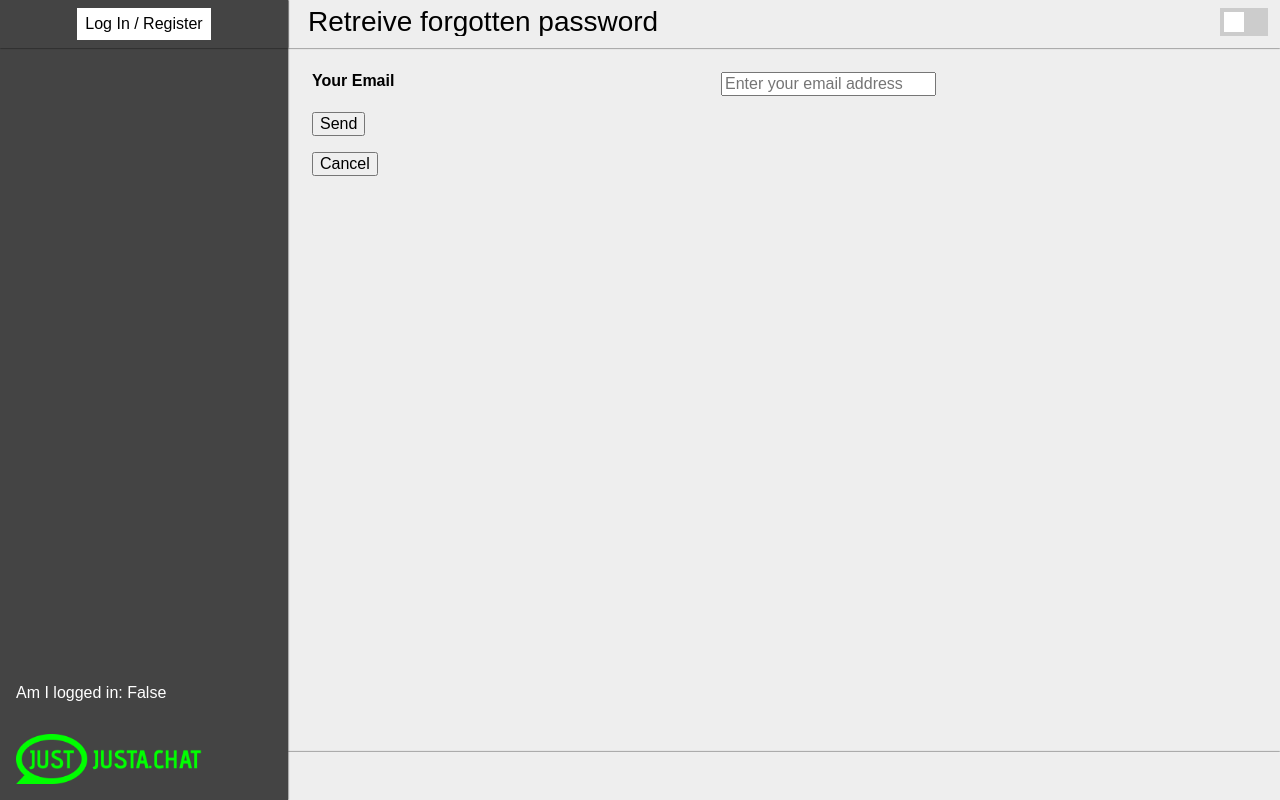
After one commit to tobiaskastrup/justachat, a Flask app: page /forgot in a window 1280 px wide. The commit adds this page. Run offline with Flask 2, Linux system fonts and the light colour scheme.

Commit message:
Added a forgot page

```diff
--- a/webapp/app.py
+++ b/webapp/app.py
@@ -47,25 +47,50 @@ serverURL = 'http://justa.chat:3000/'
 # newpage.html is quick pasteable template for creating a new page
 @app.route("/behindthescenes", methods=["GET", "POST"])
 def layout():
-    if request.method == "POST":
-        roomid_info = request.form
+    logged_in()
+    if session['is_logged_in']:
+        if request.method == "POST":
+            roomid_info = request.form
 
-        session['chosenRoomName'] = roomid_info["channelbutton"]
-        pRooms = publicRooms.getMyRooms()
-        dRooms = dmRooms.getRooms()
+            session['chosenRoomName'] = roomid_info["channelbutton"]
+            pRooms = publicRooms.getMyRooms()
+            dRooms = dmRooms.getRooms()
 
-        # Finds ID for room by checking in room dict for Channel and DM rooms
-        if session['chosenRoomName'] in dRooms:
-            session['chosenRoom'] = dRooms[session['chosenRoomName']]
-            session['chosenRoomType'] = "DM"
-        elif session['chosenRoomName'] in pRooms:
-            session['chosenRoom'] = pRooms[session['chosenRoomName']]
-            session['chosenRoomType'] = "C"
+            # Finds ID for room by checking in room dict for Channel and DM rooms
+            if session['chosenRoomName'] in dRooms:
+                session['chosenRoom'] = dRooms[session['chosenRoomName']]
+                session['chosenRoomType'] = "DM"
+            elif session['chosenRoomName'] in pRooms:
+                session['chosenRoom'] = pRooms[session['chosenRoomName']]
+                session['chosenRoomType'] = "C"
 
 
-        return redirect(url_for('phd'))
+            return redirect(url_for('phd'))
 
     return render_template("layout.html")
+
+# Forgot page
+@app.route("/forgot", methods=["GET", "POST"])
+def forgot():
+    logged_in()
+    if session['is_logged_in'] == False:
+        if request.method == "POST":
+            forgotmail_info = request.form
+
+            if createAnonSession():
+                forgotrespons = anonrocket.users_forgot_password(forgotmail_info["email"]) .json()
+
+                if forgotrespons["success"]:
+                    return redirect(url_for('home'))
+
+                else:
+                    return redirect(url_for('forgot'))
+
+            rocket.users_forgot_password
+    else:
+        return redirect(url_for("home"))
+
+    return render_template("forgot.html")
 
 # Chatroom page
 @app.route("/phd", methods=["GET", "POST"])
@@ -183,13 +208,11 @@ def signup():
                 if createAnonSession():
                     signuprespons = anonrocket.users_register(reg_email, reg_displayname, reg_password, reg_username).json()
                     anonrocket.users_register()
-                    print("signup: ", signuprespons["success"])
                     if signuprespons["success"]:
-
                         return redirect(url_for('login'))
 
                     else:
-                        pass
+                        return redirect(url_for('signup'))
 
             elif request.form.get("cancel"):
                 return redirect(url_for("home"))
--- /dev/null
+++ b/webapp/templates/forgot.html
@@ -0,0 +1,26 @@
+{% extends "layout.html" %}
+
+{% block title %}
+    Retreive forgotten password
+{% endblock %}
+
+{% block header %}
+Retreive forgotten password
+{% endblock %}
+
+{% block body %}
+<form action="/forgot" method="POST" class="signupform">
+    <div class="container">
+        <label for="email"><b>Your Email</b></label>
+        <input type="email" placeholder="Enter your email address" name="email" id="email" required>
+    </div>
+
+    <div class="container">
+        <button type="submit" name="submit_b" value="submit_b">Send</button>
+    </div>
+
+    <div class="container">
+        <button type="submit" name="cancel" value="cancel">Cancel</button>
+    </div>
+</form>
+{% endblock %}
--- a/webapp/templates/login.html
+++ b/webapp/templates/login.html
@@ -36,7 +36,7 @@
         </div>
 
         <div class="container">
-            <span class="psw">Forgot <a href="#">password?</a></span>
+            <span class="psw">Forgot <a href="/forgot">password?</a></span>
         </div>
 
         <div class="container">
```
